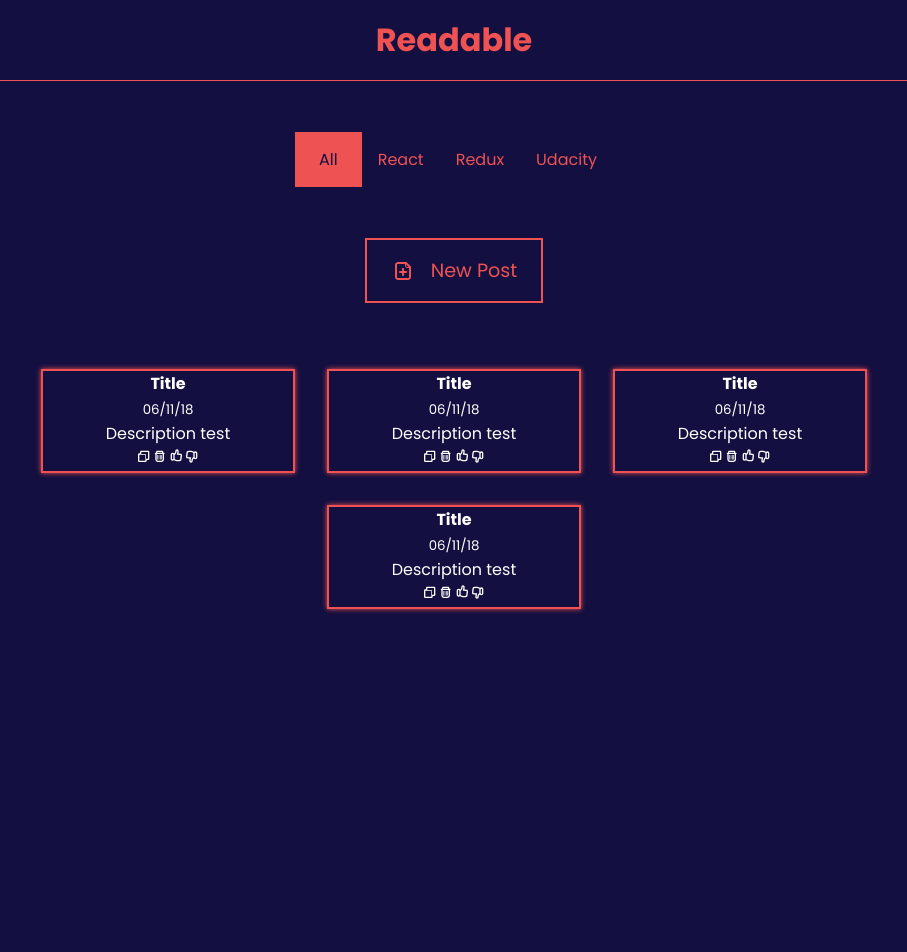
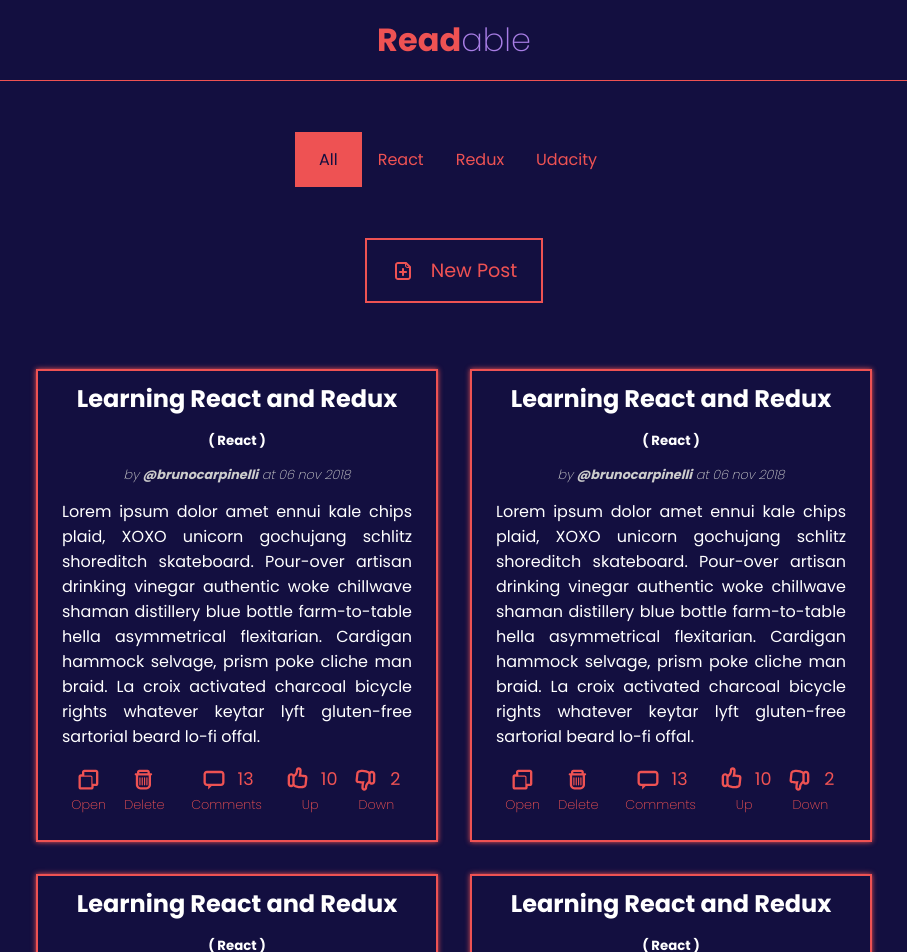
Before and after one commit to brunogcpinheiro/reactnd-readable, a React (Create React App) app: page / in a window 1280 px wide. Shown: the top 952 px of the page, without its empty margins (186-1093 px from the left). Before the commit the page ends 800 px from the top, so only its background shows below. Built offline with nearby package versions, Linux system fonts and the light colour scheme.

Commit message:
finish home page styles

```diff
--- a/public/index.html
+++ b/public/index.html
@@ -2,11 +2,11 @@
 <html lang="en">
   <head>
     <meta charset="utf-8">
-    <link rel="shortcut icon" href="%PUBLIC_URL%/favicon.ico">
+    <link rel="shortcut icon" href="%PUBLIC_URL%/post-it.png">
     <meta name="viewport" content="width=device-width, initial-scale=1, shrink-to-fit=no">
     <meta name="theme-color" content="#000000">
     <link rel="manifest" href="%PUBLIC_URL%/manifest.json">
-    <link href="https://fonts.googleapis.com/css?family=Poppins:400,700" rel="stylesheet">
+    <link href="https://fonts.googleapis.com/css?family=Poppins:200,400,700" rel="stylesheet">
     <title>Readable</title>
   </head>
   <body>
--- a/src/components/App.js
+++ b/src/components/App.js
@@ -9,7 +9,9 @@ class App extends Component {
 		return (
 			<Router>
 				<div className="container">
-					<h1 className="title">Readable</h1>
+					<h1 className="title">
+						Read<span>able</span>
+					</h1>
 					<Nav />
 					<button className="add-post">
 						<TiDocumentAdd
--- a/src/components/Card.js
+++ b/src/components/Card.js
@@ -3,18 +3,42 @@ import { TiThumbsUp } from 'react-icons/ti';
 import { TiThumbsDown } from 'react-icons/ti';
 import { TiTrash } from 'react-icons/ti';
 import { TiTabsOutline } from 'react-icons/ti';
+import { TiMessage } from 'react-icons/ti';
 
 const Card = props => {
 	return (
 		<div className="card">
-			<h4>Title</h4>
-			<small>06/11/18</small>
-			<p>Description test</p>
-			<div className="action">
-				<TiTabsOutline />
-				<TiTrash />
-				<TiThumbsUp />
-				<TiThumbsDown />
+			<h4 className="card-title">Learning React and Redux</h4>
+			<h5>( React )</h5>
+			<small>
+				by <strong>@brunocarpinelli</strong> at 06 nov 2018
+			</small>
+			<p>
+				Lorem ipsum dolor amet ennui kale chips plaid, XOXO unicorn gochujang
+				schlitz shoreditch skateboard. Pour-over artisan drinking vinegar
+				authentic woke chillwave shaman distillery blue bottle farm-to-table
+				hella asymmetrical flexitarian. Cardigan hammock selvage, prism poke
+				cliche man braid. La croix activated charcoal bicycle rights whatever
+				keytar lyft gluten-free sartorial beard lo-fi offal.
+			</p>
+			<div className="actions">
+				<a>
+					<TiTabsOutline />
+					<small>Open</small>
+				</a>
+				<a>
+					<TiTrash />
+					<small>Delete</small>
+				</a>
+				<a>
+					<TiMessage /> <span>13</span> <small>Comments</small>
+				</a>
+				<a>
+					<TiThumbsUp /> <span>10</span> <small>Up</small>
+				</a>
+				<a>
+					<TiThumbsDown /> <span>2</span> <small>Down</small>
+				</a>
 			</div>
 		</div>
 	);
--- a/src/index.css
+++ b/src/index.css
@@ -22,8 +22,15 @@ button {
 	cursor: pointer;
 }
 
+small {
+	font-size: 0.8rem;
+	font-style: italic;
+	font-weight: 300;
+	color: #ccc;
+}
+
 .container {
-	max-width: 960px;
+	max-width: 1024px;
 	margin: 0 auto;
 	text-align: center;
 	height: 100%;
@@ -33,6 +40,11 @@ button {
 	color: #ee5253;
 	border-bottom: 1px solid #ee5253;
 	padding: 16px;
+}
+
+.title span {
+	font-weight: 200;
+	color: #a87ee5;
 }
 
 .active {
@@ -65,13 +77,13 @@ button {
 	display: flex;
 	align-items: center;
 	margin: 50px auto;
-	transition: background 0.5s ease-out;
+	transition: background 0.3s ease-out;
 }
 
 .add-post:hover {
 	background: #ee5253;
 	color: #130f40;
-	transition: background 0.5s ease-in;
+	transition: background 0.3s ease-in;
 }
 
 .cards {
@@ -83,9 +95,58 @@ button {
 
 .card {
 	border: 2px solid #ee5253;
-	width: 250px;
+	width: 350px;
+	height: 100%;
+	min-height: 250px;
 	margin: 16px;
 	-webkit-box-shadow: 0px 0px 5px 0px rgba(238, 82, 82, 1);
 	-moz-box-shadow: 0px 0px 5px 0px rgba(238, 82, 82, 1);
 	box-shadow: 0px 0px 5px 0px rgba(238, 82, 82, 1);
+	display: flex;
+	flex-direction: column;
+	align-items: center;
+	justify-content: stretch;
+	padding: 10px 24px;
+	text-align: justify;
 }
+
+.card-title {
+	font-size: 1.5rem;
+}
+
+.card h5 {
+	margin: 15px 0;
+}
+
+.card p {
+	flex: 1;
+	margin-top: 15px;
+}
+
+.actions {
+	width: 100%;
+	display: flex;
+	font-size: 1.75rem;
+	align-items: center;
+	justify-content: space-between;
+	padding: 16px;
+}
+
+.actions a {
+	border: none;
+	display: flex;
+	justify-content: center;
+	align-items: center;
+	flex-wrap: wrap;
+	padding: 0;
+}
+
+.actions a span {
+	font-size: 1.1rem;
+	margin-left: 10px;
+}
+.actions a small {
+	color: inherit;
+	font-style: normal;
+	margin-top: 3px;
+}
```
Also changed, not shown: public/post-it.png (added), 1 other file (tests, documents, lock files or other folders).
